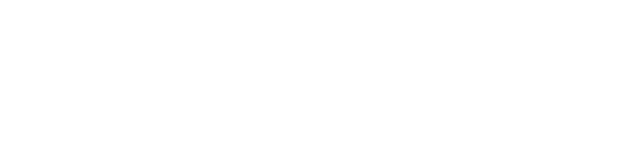
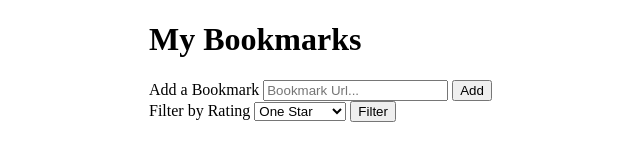
Before and after one commit to thinkful-ei26/robert-bookmarks-app, a plain HTML site: page index.html in a window 1280 px wide. Shown: the whole page, without its empty margins (191-831 px from the left). Drawn offline with Linux system fonts and the light colour scheme.

Commit message:
created Add Bookmark and Filter by Rating to the index.html file

```diff
--- a/index.html
+++ b/index.html
@@ -3,14 +3,45 @@
 <head>
   <meta charset="utf-8" />
   <meta http-equiv="X-UA-Compatible" content="IE=edge">
-  <title>Page Title</title>
+  <title>My Bookmarks</title>
   <meta name="viewport" content="width=device-width, initial-scale=1">
-  <link rel="stylesheet" type="text/css" media="screen" href="main.css" />
+  <link rel="stylesheet" type="text/css" media="screen" href="styles/main.css" />
 
 </head>
 <body>
+  <div class="main-container">
+    <h1>My Bookmarks</h1>
+    <form id="add-bookmark">
+        <label for="shopping-list-entry">Add a Bookmark</label>
+        <input type="text" name="url-entry" class="url-entry" placeholder="Bookmark Url...">
+        <button type="submit">Add</button>
+    </form>
+    <form id="filter-by-rating">
+        <label for="js-filter-by-rating">Filter by Rating</label>
+        <select class="js-filter-by-rating" name="rating">
+          <option value="one-star">One Star</option>
+          <option value="two-stars">Two Stars</option>
+          <option value="three-stars">Three Stars</option>
+          <option value="four-stars">Four Stars</option>
+          <option value="five-stars">Five Stars</option>
+        </select>
+        <button type="submit">Filter</button>
+        <!-- <div class="filter-container">
+          <input type="" id="filter-checked" class="filter-checked js-filter-checked" />
+          <label for="filter-checked">Hide Checked</label>
+        </div> -->
+        <!-- <div> -->
+          <!-- <label for="js-shopping-list-search-entry">Search:</label>
+          <input type="text" name="shopping-list-search-entry" class="js-shopping-list-search-entry" />
+        </div> -->
+    </form>
 
-  <script src="store.js"></script>
-  <script src="index.js"></script>
+
+
+
+
+  </div>
+  <script src="scripts/store.js"></script>
+  <script src="scripts/index.js"></script>
 </body>
 </html>
--- /dev/null
+++ b/styles/main.css
@@ -0,0 +1,8 @@
+* {
+  box-sizing: border-box;
+}
+
+.main-container {
+  max-width: 600px;
+  margin: 0 auto;
+}
```
Also changed, not shown: main.css (deleted), scripts/index.js (renamed from index.js), scripts/store.js (renamed from store.js), 3 other files.
